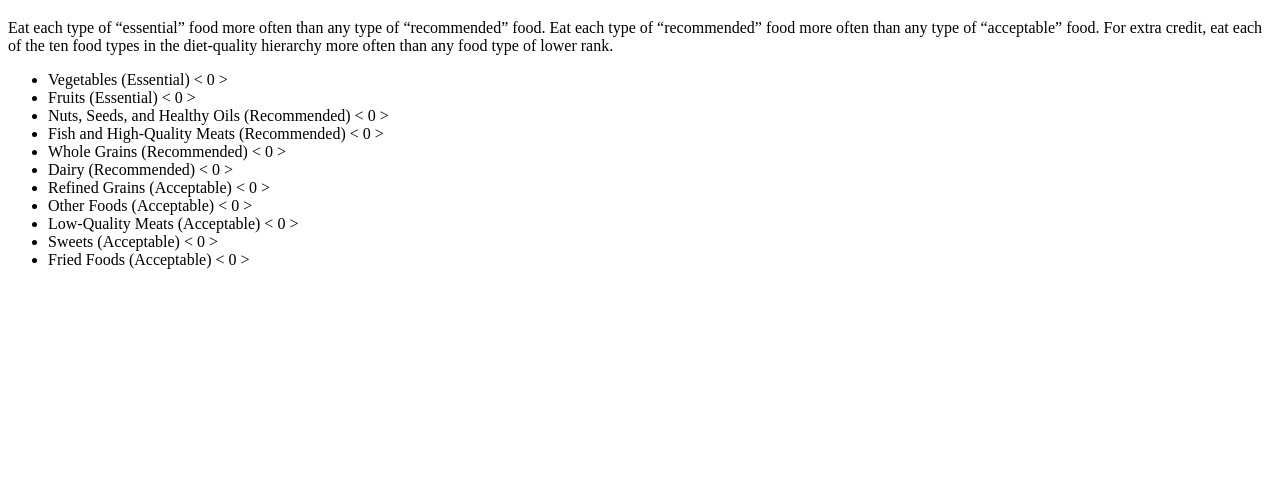
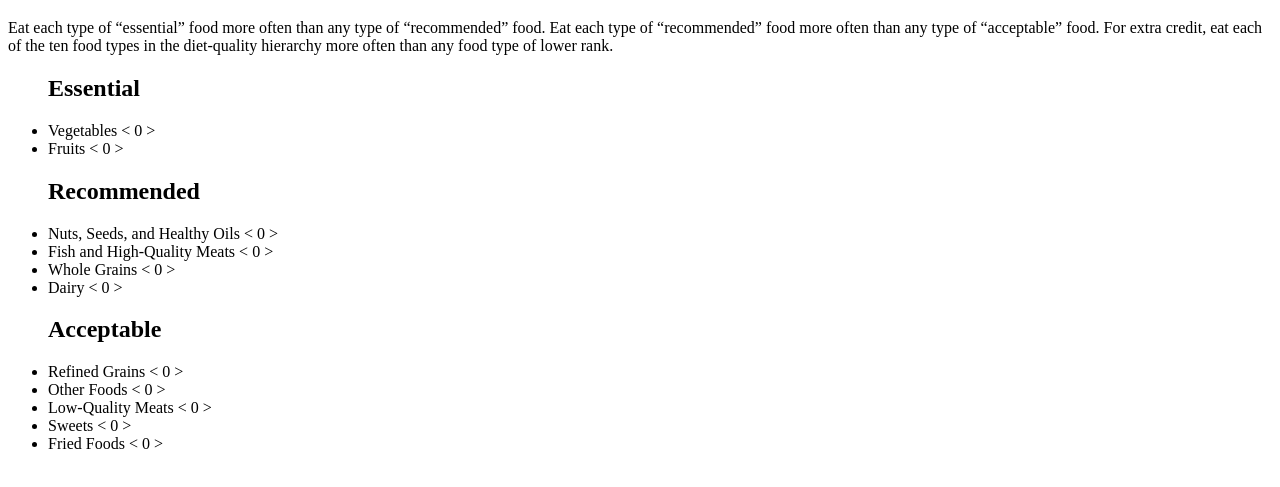
Before and after one commit to embryCODE/ahe-tracker, a plain HTML site: page index.html in a window 1280 px wide. Shown: the part 61-548 px from the top of the page. Drawn offline with nearby package versions, Linux system fonts and the light colour scheme.

Commit message:
Create new food list that separates by category

```diff
--- a/index.html
+++ b/index.html
@@ -1,5 +1,5 @@
 <!DOCTYPE html>
-<html lang="en" xmlns:v-on="http://www.w3.org/1999/xhtml">
+<html xmlns:v-on="http://www.w3.org/1999/xhtml" lang="en">
 <head>
   <meta charset="UTF-8">
   <title>Agnostic Healthy Eating Tracker</title>
@@ -28,10 +28,11 @@ diet-quality hierarchy more often than any food type of lower rank.
 
 <script type="text/x-template" id="food-list-template">
   <div>
-    <ul>
-      <li v-for="food in foods"
+    <ul v-for="category in returnFoodCategories()">
+      <h2 class="food-category-name">{{category.categoryName}}</h2>
+      <li v-for="food in category.foods"
           :key="food.foodName">
-        <span class="food-name">{{food.foodName}} ({{food.foodCategory}})</span>
+        <span class="food-name">{{food.foodName}}</span>
         <span class="counter-button" v-on:click="emitDecreaseCounter(food.foodName)"><</span>
         <span class="counter">{{food.counter}}</span>
         <span class="counter-button" v-on:click="emitIncreaseCounter(food.foodName)">></span>
@@ -54,6 +55,33 @@ diet-quality hierarchy more often than any food type of lower rank.
         },
         emitDecreaseCounter: function (foodName) {
           this.$emit('decrease-counter', foodName)
+        },
+        returnFoodCategories: function () {
+          var foodCategories = []
+          var foodsByCategory = []
+
+          this.foods.forEach(function (food) {
+            if (foodCategories.indexOf(food.foodCategory) === -1) {
+              foodCategories.push(food.foodCategory)
+            }
+          })
+
+          foodCategories.forEach(function (category) {
+            foodsByCategory.push({
+              categoryName: category,
+              foods: []
+            })
+          })
+
+          this.foods.forEach(function (food) {
+            foodsByCategory.forEach(function (category) {
+              if (category.categoryName === food.foodCategory) {
+                category.foods.push(food)
+              }
+            })
+          })
+
+          return foodsByCategory
         }
       }
     }
```
